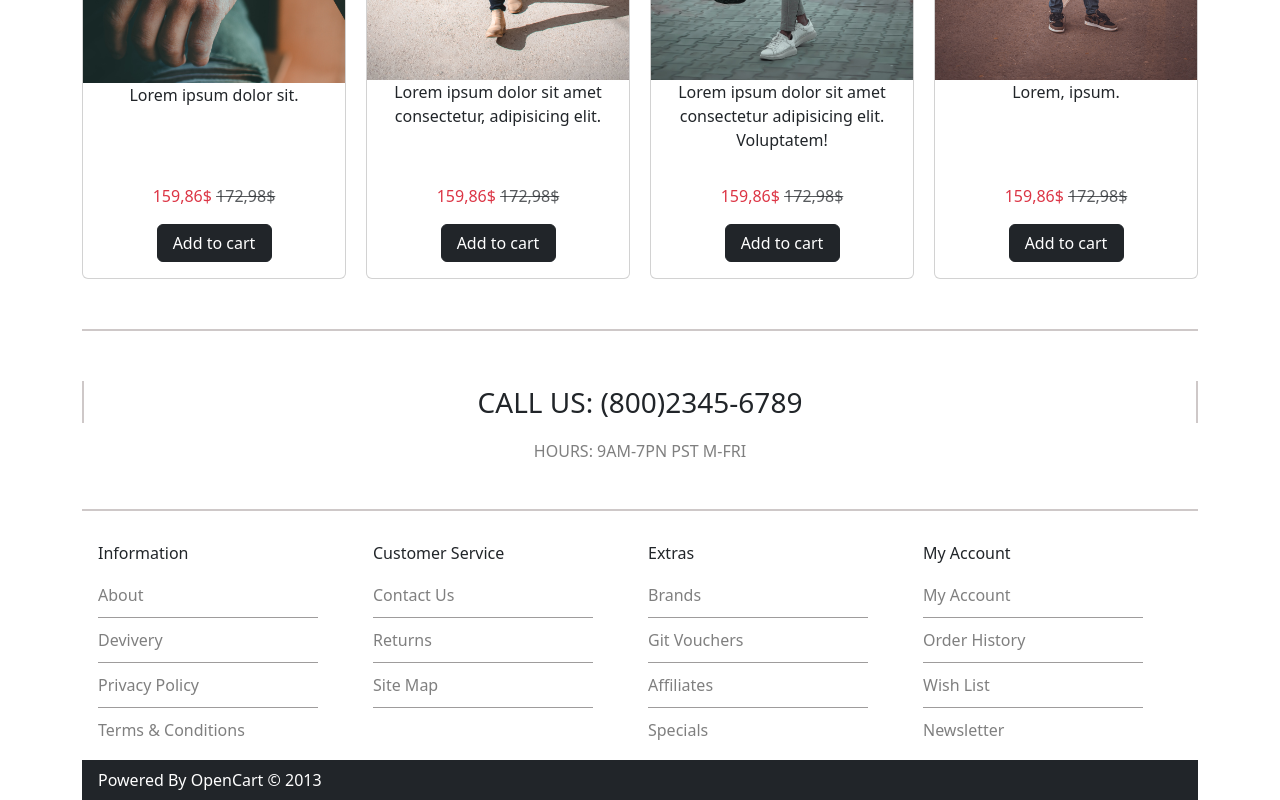
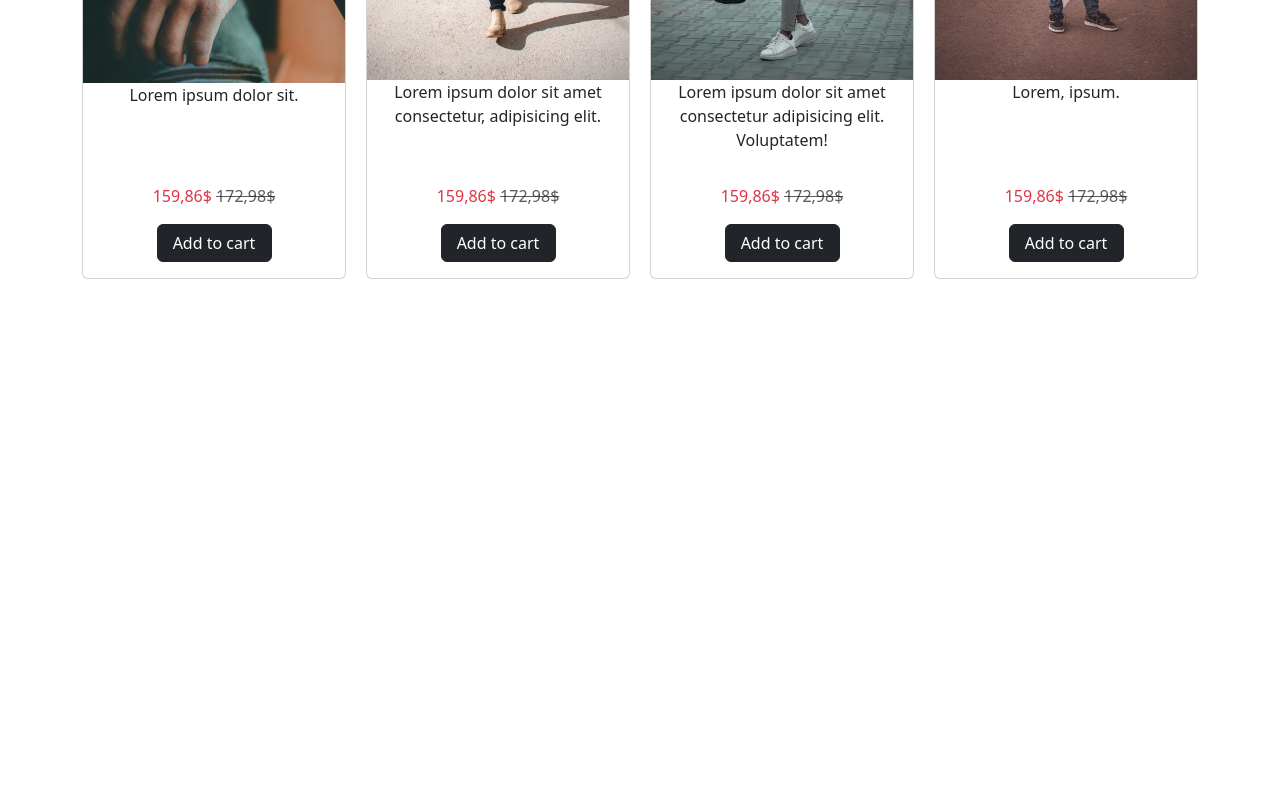
Before and after one commit to Timur0204/Timur0204.github.io, a plain HTML site: page index.html in a window 1280 px wide. Shown: the part 2118-2918 px from the top of the page. After the commit the page ends 2397 px from the top, so only its background shows below. Drawn offline with nearby package versions, Linux system fonts and the light colour scheme.

Commit message:
Revert "lesson 11"
This reverts commit e89790d942464a7c33b08b82a848e65725859314.

```diff
--- a/assets/css/style.css
+++ b/assets/css/style.css
@@ -112,129 +112,6 @@ img {
   object-fit: cover;
 }
 
-.gridmain {
-  margin-top: 50px;
-  padding-top: 50px;
-  padding-bottom: 30px;
-  border-top: 2px solid rgb(206, 200, 200);
-  border-bottom: 2px solid rgb(206, 200, 200);
-  margin-bottom: 30px;
-}
-
-.gridtitle {
-  border-right: 2px solid rgb(206, 200, 200);
-  border-left: 2px solid rgb(206, 200, 200);
-}
-
-.amain {
-  text-decoration: none;
-}
-
-.avarege {
-  text-decoration: none;
-  border-bottom: 1px solid rgb(158, 156, 156);
-  width: 80%;
-  padding-bottom: 10px;
-  padding-top: 10px;
-}
-
-.avar {
-  text-decoration: none;
-  padding-bottom: 10px;
-  padding-top: 10px;
-}
-
-.end {
-  margin-bottom: -16px;
-}
-
-.centergrid {
-  display: grid;
-  grid-template-columns: 1fr 1fr 1fr 1fr;
-  grid-template-areas:
-    "aa b c d"
-    "e i l p"
-    "f j m q"
-    "g k n r"
-    "h . o s";
-}
-
-.aa {
-  grid-area: aa;
-}
-
-.b {
-  grid-area: b;
-}
-
-.c {
-  grid-area: c;
-}
-
-.d {
-  grid-area: d;
-}
-
-.e {
-  grid-area: e;
-}
-
-.f {
-  grid-area: f;
-}
-
-.g {
-  grid-area: g;
-}
-
-.h {
-  grid-area: h;
-}
-
-.i {
-  grid-area: i;
-}
-
-.j {
-  grid-area: j;
-}
-
-.k {
-  grid-area: k;
-}
-
-.l {
-  grid-area: l;
-}
-
-.m {
-  grid-area: m;
-}
-
-.n {
-  grid-area: n;
-}
-
-.o {
-  grid-area: o;
-}
-
-.p {
-  grid-area: p;
-}
-
-.q {
-  grid-area: q;
-}
-
-.r {
-  grid-area: r;
-}
-
-.s {
-  grid-area: s;
-}
-
 @media (max-width: 978px) {
   .image {
     height: 300px;
--- a/index.html
+++ b/index.html
@@ -190,38 +190,6 @@
           </div>
         </div>
       </footer>
-      <aside class="grid">
-        <div class="gridmain text-center">
-          <p class="gridtitle fs-3">CALL US: (800)2345-6789</p>
-          <p class="subtitle text-black-50">HOURS: 9AM-7PN PST M-FRI</p>
-        </div>
-        <div class="centergrid ps-3">
-          <a class="text-dark pb-2 amain aa" href="">Information</a>
-          <a class="text-dark pb-2 amain b" href="">Customer Service</a>
-          <a class="text-dark pb-2 amain c" href="">Extras</a>
-          <a class="text-dark pb-2 amain d" href="">My Account</a>
-          <a class="avarege text-black-50 e" href="">About</a>
-          <a class="avarege text-black-50 f" href="">Devivery</a>
-          <a class="avarege text-black-50 g" href="">Privacy Policy</a>
-          <a class="avar text-black-50 h" href="">Terms & Conditions</a>
-          <a class="avarege text-black-50 i" href="">Contact Us</a>
-          <a class="avarege text-black-50 j" href="">Returns</a>
-          <a class="avarege text-black-50 k" href="">Site Map</a>
-          <a class="avarege text-black-50 l" href="">Brands</a>
-          <a class="avarege text-black-50 m" href="">Git Vouchers</a>
-          <a class="avarege text-black-50 n" href="">Affiliates</a>
-          <a class="avar text-black-50 o" href="">Specials</a>
-          <a class="avarege text-black-50 p" href="">My Account</a>
-          <a class="avarege text-black-50 q" href="">Order History</a>
-          <a class="avarege text-black-50 r" href="">Wish List</a>
-          <a class="avar text-black-50 s" href="">Newsletter</a>
-        </div>
-        <div class="end">
-          <p class="bg-dark text-white ps-3 pt-2 pb-2 mt-2">
-            Powered By OpenCart &copy; 2013
-          </p>
-        </div>
-      </aside>
     </div>
   </body>
 </html>
```
